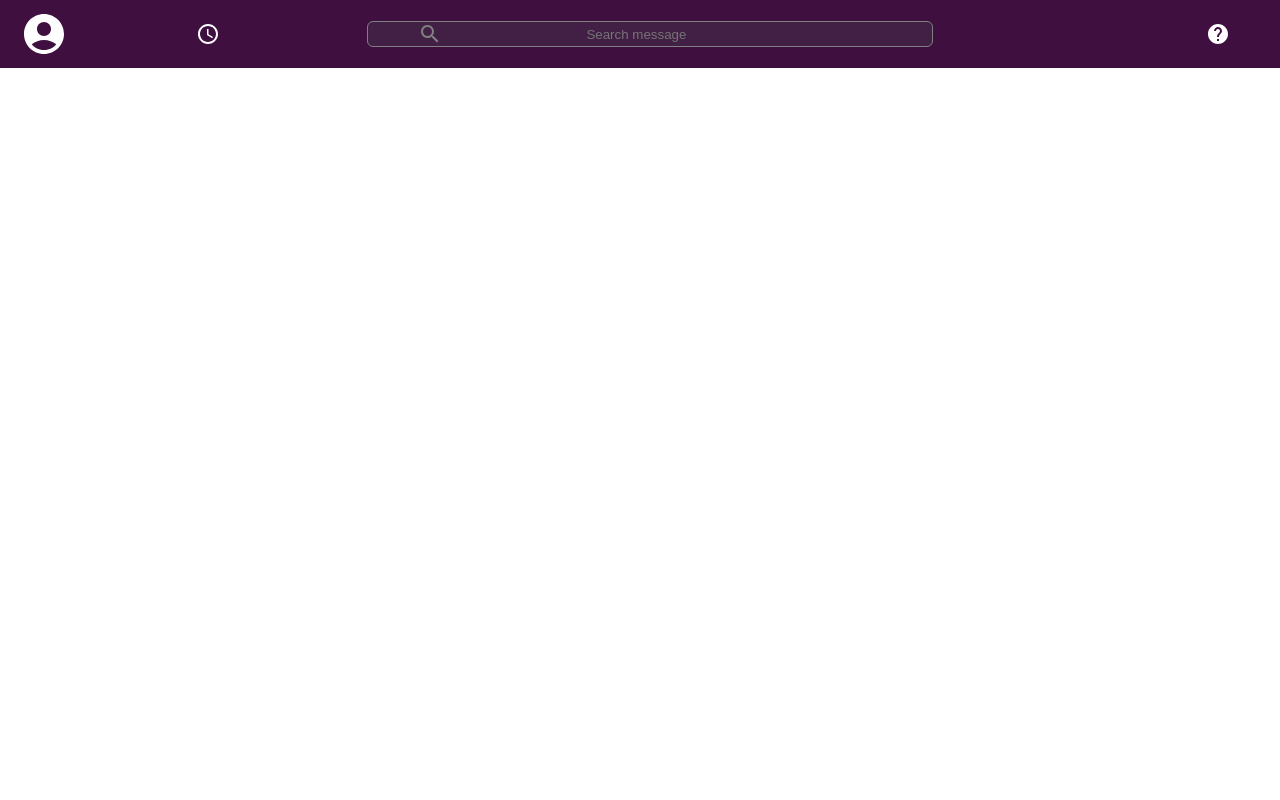
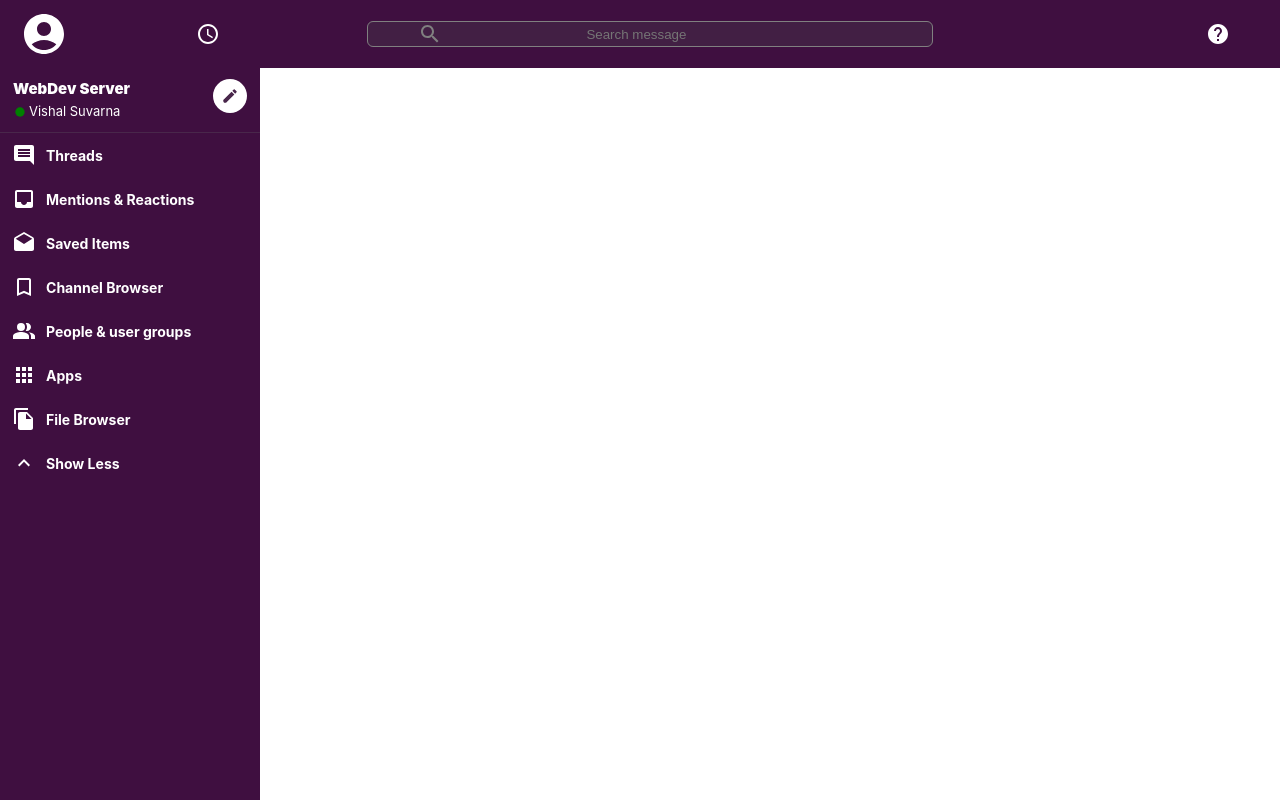
Before and after one commit to vishalcangit/Slack-Clone, a React (Create React App) app: page / in a window 1280 px wide. Built offline with nearby package versions, Linux system fonts and the light colour scheme.

Commit message:
built sidebar with options

```diff
--- a/src/App.js
+++ b/src/App.js
@@ -1,15 +1,20 @@
 import React from "react";
 import { BrowserRouter as Router, Link, Route, Routes } from "react-router-dom";
+import styled from "styled-components";
 import "./App.css";
 import Header from "./Components/Header/Header";
+import Sidebar from "./Components/Sidebar/Sidebar";
+
 function App() {
   return (
     <div>
       <Router>
         <>
-          <Routes>
-            <Route path="/" exact element={<Header />} />
-          </Routes>
+          <Header />
+          <AppBody>
+            <Sidebar />
+            <Routes>{/* <Route path="/" exact element={} /> */}</Routes>
+          </AppBody>
         </>
       </Router>
     </div>
@@ -17,3 +22,8 @@
 }
 
 export default App;
+
+const AppBody = styled.div`
+  display: flex;
+  height: 100vh;
+`;
--- /dev/null
+++ b/src/Components/Sidebar/Options.js
@@ -0,0 +1,33 @@
+import React from "react";
+import styled from "styled-components";
+
+function Options({ Icon, title }) {
+  return (
+    <SidebarOptionContainer>
+      {Icon && <Icon font ize="small" style={{ padding: "10px" }} />}
+      {Icon ? (
+        <h3>{title}</h3>
+      ) : (
+        <SidebarOptionChannel>
+          <span>#</span>
+          {title}
+        </SidebarOptionChannel>
+      )}
+    </SidebarOptionContainer>
+  );
+}
+
+export default Options;
+
+const SidebarOptionContainer = styled.div`
+  display: flex;
+  align-items: center;
+  font-size: 12px;
+  padding-left: 2px;
+
+  :hover {
+    opacity: 0.7;
+    background-color: #340e36;
+  }
+`;
+const SidebarOptionChannel = styled.div``;
--- /dev/null
+++ b/src/Components/Sidebar/Sidebar.js
@@ -0,0 +1,98 @@
+// import {
+//   AppsIcon,
+//   BookmarkBorderIcon,
+//   DraftsIcon,
+//   ExpandLessIcon,
+//   FileCopyIcon,
+//   InboxIcon,
+//   InsertCommentIcon,
+//   PeopleAltIcon,
+// } from "@mui/icons-material";
+
+import AppsIcon from "@mui/icons-material/Apps";
+import BookmarkBorderIcon from "@mui/icons-material/BookmarkBorder";
+import DraftsIcon from "@mui/icons-material/Drafts";
+import ExpandLessIcon from "@mui/icons-material/ExpandLess";
+import FileCopyIcon from "@mui/icons-material/FileCopy";
+import InboxIcon from "@mui/icons-material/Inbox";
+import InsertCommentIcon from "@mui/icons-material/InsertComment";
+import PeopleAltIcon from "@mui/icons-material/PeopleAlt";
+
+import EditIcon from "@mui/icons-material/Edit";
+import FiberManualRecordIcon from "@mui/icons-material/FiberManualRecord";
+import React from "react";
+import styled from "styled-components";
+import Options from "./Options";
+
+function Sidebar() {
+  return (
+    <SidebarContainer>
+      <SidebarHeader>
+        <SIdebarInfo>
+          <h2>WebDev Server</h2>
+          <h3>
+            <FiberManualRecordIcon />
+            Vishal Suvarna
+          </h3>
+        </SIdebarInfo>
+        <EditIcon />
+      </SidebarHeader>
+      {/* options */}
+      <Options Icon={InsertCommentIcon} title="Threads" />
+      <Options Icon={InboxIcon} title="Mentions & Reactions" />
+      <Options Icon={DraftsIcon} title="Saved Items" />
+      <Options Icon={BookmarkBorderIcon} title="Channel Browser" />
+      <Options Icon={PeopleAltIcon} title="People & user groups" />
+      <Options Icon={AppsIcon} title="Apps" />
+      <Options Icon={FileCopyIcon} title="File Browser" />
+      <Options Icon={ExpandLessIcon} title="Show Less" />
+    </SidebarContainer>
+  );
+}
+
+export default Sidebar;
+
+const SidebarContainer = styled.div`
+  color: white;
+  background-color: var(--slack-color);
+  flex: 0.3;
+  border-top: 1px solid #49274b;
+  max-width: 260px;
+  margin-top: 65px;
+`;
+const SidebarHeader = styled.div`
+  display: flex;
+  border-bottom: 1px solid #49274b;
+  /* padding-bottom: 10px; */
+  padding: 13px;
+
+  > .MuiSvgIcon-root {
+    padding: 8px;
+    color: #49274b;
+    font-size: 18px;
+    background-color: white;
+    border-radius: 50%;
+  }
+`;
+const SIdebarInfo = styled.div`
+  flex: 1;
+
+  > h2 {
+    font-size: 15px;
+    font-weight: 900;
+    margin-bottom: 5px;
+  }
+  > h3 {
+    display: flex;
+    font-size: 13px;
+    font-weight: 400;
+    align-items: center;
+  }
+
+  > h3 > .MuiSvgIcon-root {
+    font-size: 14px;
+    margin-top: 1px;
+    margin-right: 2px;
+    color: green;
+  }
+`;
```
